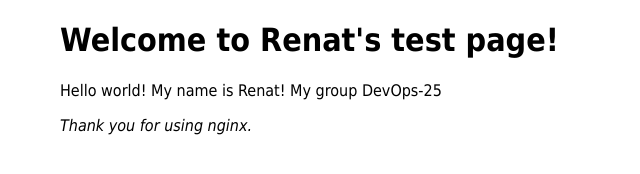
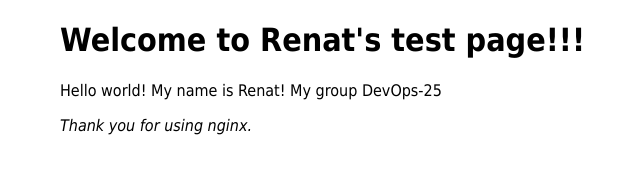
Before and after one commit to renatdevops25/practic11, a plain HTML site: page index.html in a window 1280 px wide. Shown: the full height of the page, 300-940 px from the left. Drawn offline with Linux system fonts and the light colour scheme.

Commit message:
Update index.html

```diff
--- a/index.html
+++ b/index.html
@@ -9,7 +9,7 @@ font-family: Tahoma, Verdana, Arial, sans-serif; }
 </style>
 </head>
 <body>
-<h1>Welcome to Renat's test page!</h1>
+<h1>Welcome to Renat's test page!!!</h1>
 <p>Hello world! My name is Renat! My group DevOps-25</p>
 <p><em>Thank you for using nginx.</em></p>
 </body>
```
